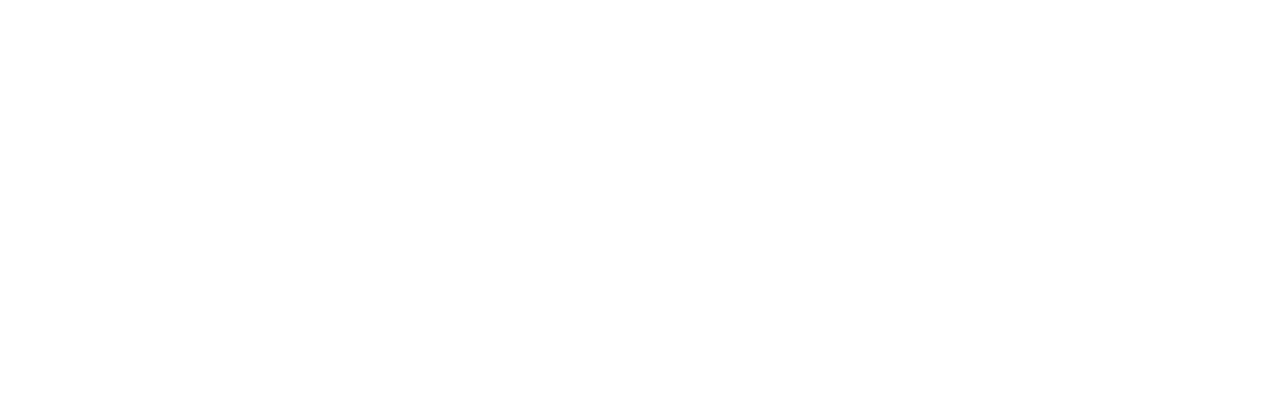
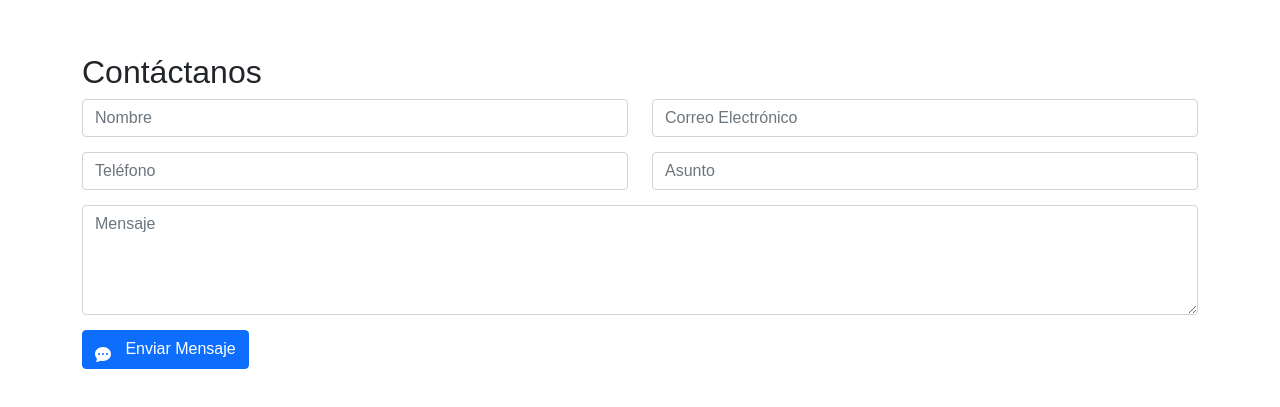
Before and after one commit to axxving/curso-react-alura-axxving, a React (Vite) app: page / in a window 1280 px wide. Shown: the part 989-1396 px from the top of the page. Before the commit the page ends 800 px from the top, so only its background shows below. Built offline with nearby package versions, Linux system fonts and the light colour scheme.

Commit message:
feat(): add form

```diff
--- a/src/App.jsx
+++ b/src/App.jsx
@@ -1,6 +1,7 @@
 import { useState } from 'react'
 import { Header } from './components/Header'
 import { Hero } from './components/Hero'
+import { Formulario } from './components/Formulario'
 //import reactLogo from './assets/react.svg';
 //import viteLogo from '/vite.svg';
 
@@ -9,6 +10,7 @@
     <>
       <Header />
       <Hero />
+      <Formulario />
     </>
 
   )
--- /dev/null
+++ b/src/components/Formulario.jsx
@@ -0,0 +1,43 @@
+import React from 'react';
+import { Container, Row, Col, Form, Button } from 'react-bootstrap';
+import { EnvelopeFill, PersonFill, TelephoneFill, ChatDotsFill } from 'react-bootstrap-icons';
+
+export const Formulario = () => {
+    return (
+        <Container fluid className='formulario'>
+            <Container>
+                <h2>Contáctanos</h2>
+                <Form>
+                    <Row>
+                        <Col md={6}>
+                            <Form.Group controlId="formName">
+                                <Form.Control className='form-input' type="text" placeholder="Nombre" />
+                            </Form.Group>
+                        </Col>
+                        <Col md={6}>
+                            <Form.Group controlId="formEmail">
+                                <Form.Control className='form-input' type="email" placeholder="Correo Electrónico" />
+                            </Form.Group>
+                        </Col>
+                    </Row>
+                    <Row>
+                        <Col md={6}>
+                            <Form.Group controlId="formPhone">
+                                <Form.Control className='form-input' type="tel" placeholder="Teléfono" />
+                            </Form.Group>
+                        </Col>
+                        <Col md={6}>
+                            <Form.Group controlId="formSubject">
+                                <Form.Control className='form-input' type="text" placeholder="Asunto" />
+                            </Form.Group>
+                        </Col>
+                    </Row>
+                    <Form.Group controlId="formMessage">
+                        <Form.Control className='form-input' as="textarea" rows={4} placeholder="Mensaje" />
+                    </Form.Group>
+                    <Button variant="primary" type="submit"><ChatDotsFill className="mr-2 mt-2" /> Enviar Mensaje</Button>
+                </Form>
+            </Container>
+        </Container>
+    );
+};
--- a/src/index.css
+++ b/src/index.css
@@ -1,3 +1,15 @@
+:root {
+    --negro: #242424;
+    --blanco: #ffffff;
+}
+
+* {
+    margin: 0%;
+    padding: 0%;
+    box-sizing: border-box;
+    font-family: sans-serif;
+}
+
 .mr-2 {
     margin-right: 10px;
 }
@@ -8,10 +20,24 @@
     width: 100%;
 }
 
-
 .hero {
     min-height: 100vh;
     display: flex;
     align-items: center;
     justify-content: center;
 }
+
+.formulario {
+    min-height: 100vh;
+    display: flex;
+    align-items: center;
+    justify-content: center;
+}
+
+.form-input {
+    margin-bottom: 15px;
+}
+
+.mt-2 {
+    margin-top: 10px;
+}
```
